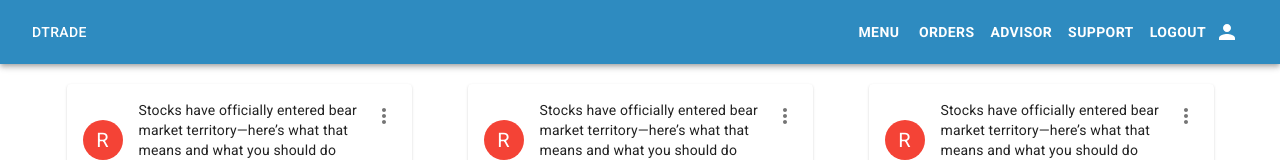
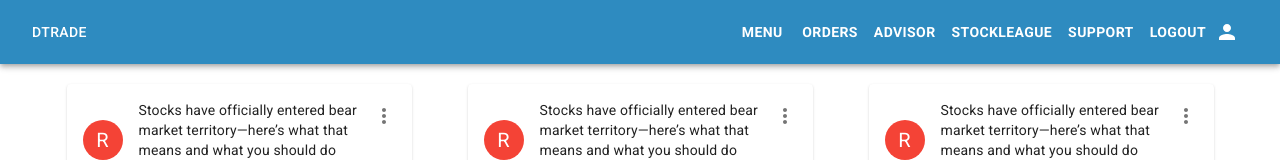
Before and after one commit to SanikaVT/trading_simulation_frontend, a React (Create React App) app: page /News in a window 1280 px wide. Shown: the top 160 px of the page. Built offline with nearby package versions, Linux system fonts and the light colour scheme.

Commit message:
push code

```diff
--- a/src/components/header/Header.tsx
+++ b/src/components/header/Header.tsx
@@ -174,6 +174,19 @@ function Header() {
                  </Button>
               </>
             </Tooltip>
+            <Tooltip title="StockLeague" arrow>
+              <>
+                <Button
+                  className="header"
+                  aria-controls={open ? "basic-menu" : undefined}
+                  aria-haspopup="true"
+                  aria-expanded={open ? "true" : undefined}
+                  onClick={() => { navigate("/stockLeague"); }}
+                >
+                  StockLeague
+                </Button>
+              </>
+            </Tooltip>
 
             <Tooltip title="Technical Support" arrow>
               <Button className="header" onClick={openChatBotModal}>Support</Button>
```
